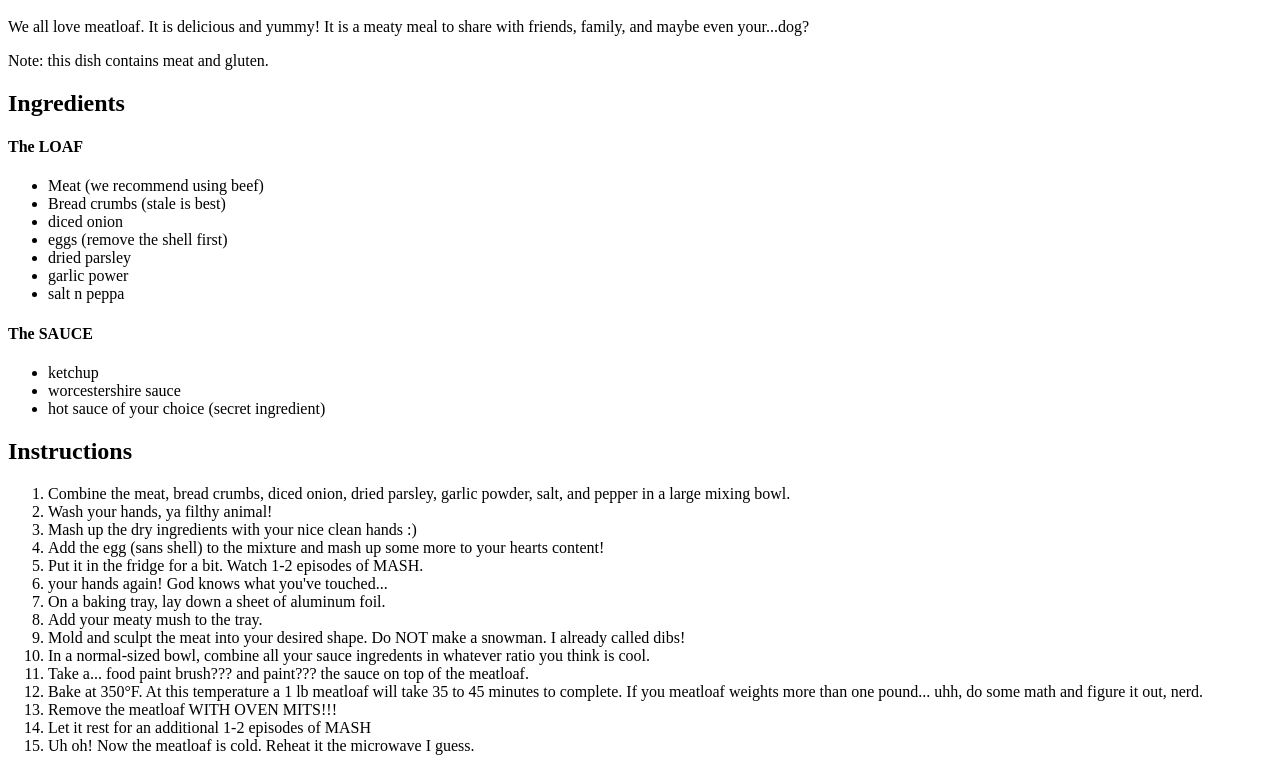
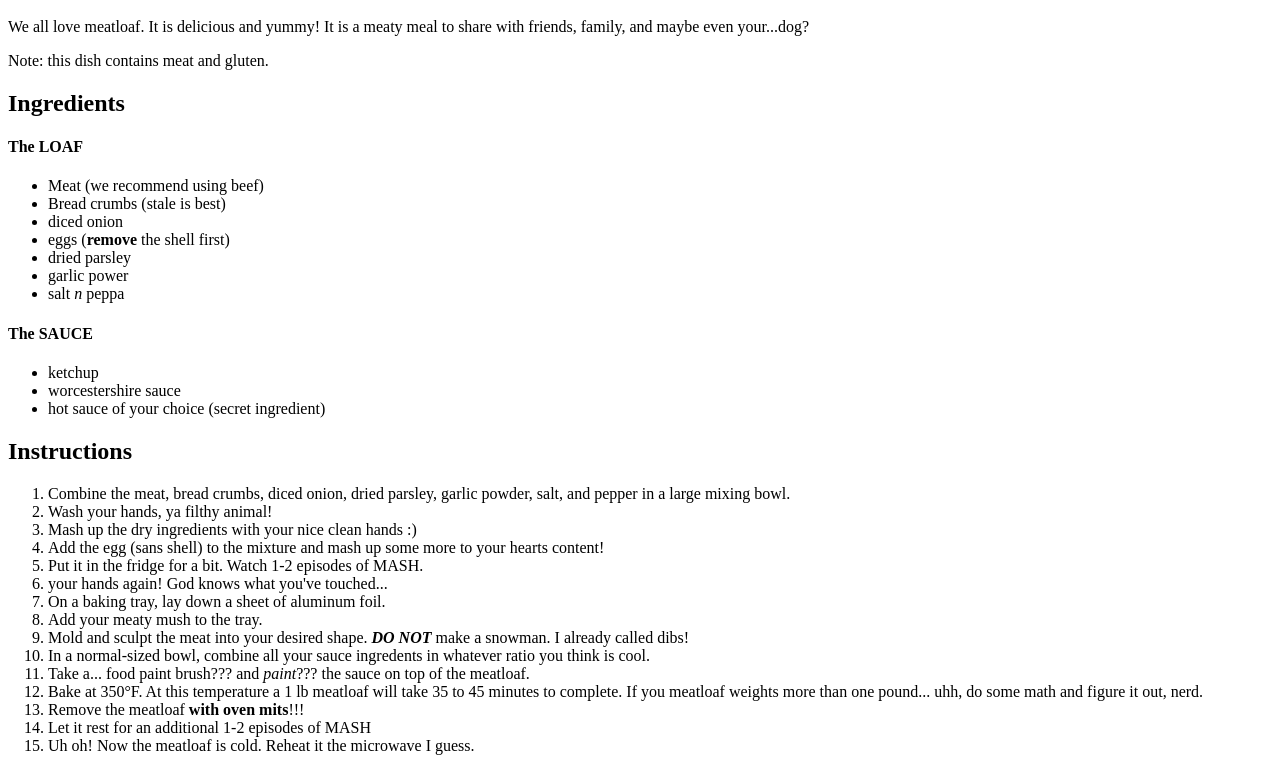
Before and after one commit to troy941/odin-recipes, a plain HTML site: page recipes/meatloaf.html in a window 1280 px wide. Shown: the part 722-1493 px from the top of the page. Drawn offline with Linux system fonts and the light colour scheme.

Commit message:
Add stylistic embellishments to the text

```diff
--- a/recipes/meatloaf.html
+++ b/recipes/meatloaf.html
@@ -19,10 +19,10 @@
         <li>Meat (we recommend using beef)</li>
         <li>Bread crumbs (stale is best)</li>
         <li>diced onion</li>
-        <li>eggs (remove the shell first)</li>
+        <li>eggs (<strong>remove</strong> the shell first)</li>
         <li>dried parsley</li>
         <li>garlic power</li>
-        <li>salt n peppa</li>
+        <li>salt <em>n</em> peppa</li>
     </ul>
     </p>
     <h4>The SAUCE</h4>
@@ -43,16 +43,16 @@
         <li> your hands again! God knows what you've touched...</li>
         <li>On a baking tray, lay down a sheet of aluminum foil.</li>
         <li>Add your meaty mush to the tray.</li>
-        <li>Mold and sculpt the meat into your desired shape. Do NOT make a
-            snowman. I already called dibs!</li>
+        <li>Mold and sculpt the meat into your desired shape. <strong><em>
+            DO NOT</em></strong> make a snowman. I already called dibs!</li>
         <li>In a normal-sized bowl, combine all your sauce ingredents
             in whatever ratio you think is cool.</li>
-        <li>Take a... food paint brush??? and paint??? the sauce on top of
+        <li>Take a... food paint brush??? and <em>paint</em>??? the sauce on top of
             the meatloaf.</li>
         <li>Bake at 350°F. At this temperature a 1 lb meatloaf will take 35 to
             45 minutes to complete. If you meatloaf weights more than one pound...
             uhh, do some math and figure it out, nerd.</li>
-        <li>Remove the meatloaf WITH OVEN MITS!!!</li>
+        <li>Remove the meatloaf <strong>with oven mits</strong>!!!</li>
         <li>Let it rest for an additional 1-2 episodes of MASH</li>
         <li>Uh oh! Now the meatloaf is cold. Reheat it the microwave I guess.</li>
 
```
Also changed, not shown: img/foodbrush.jpg (added).
